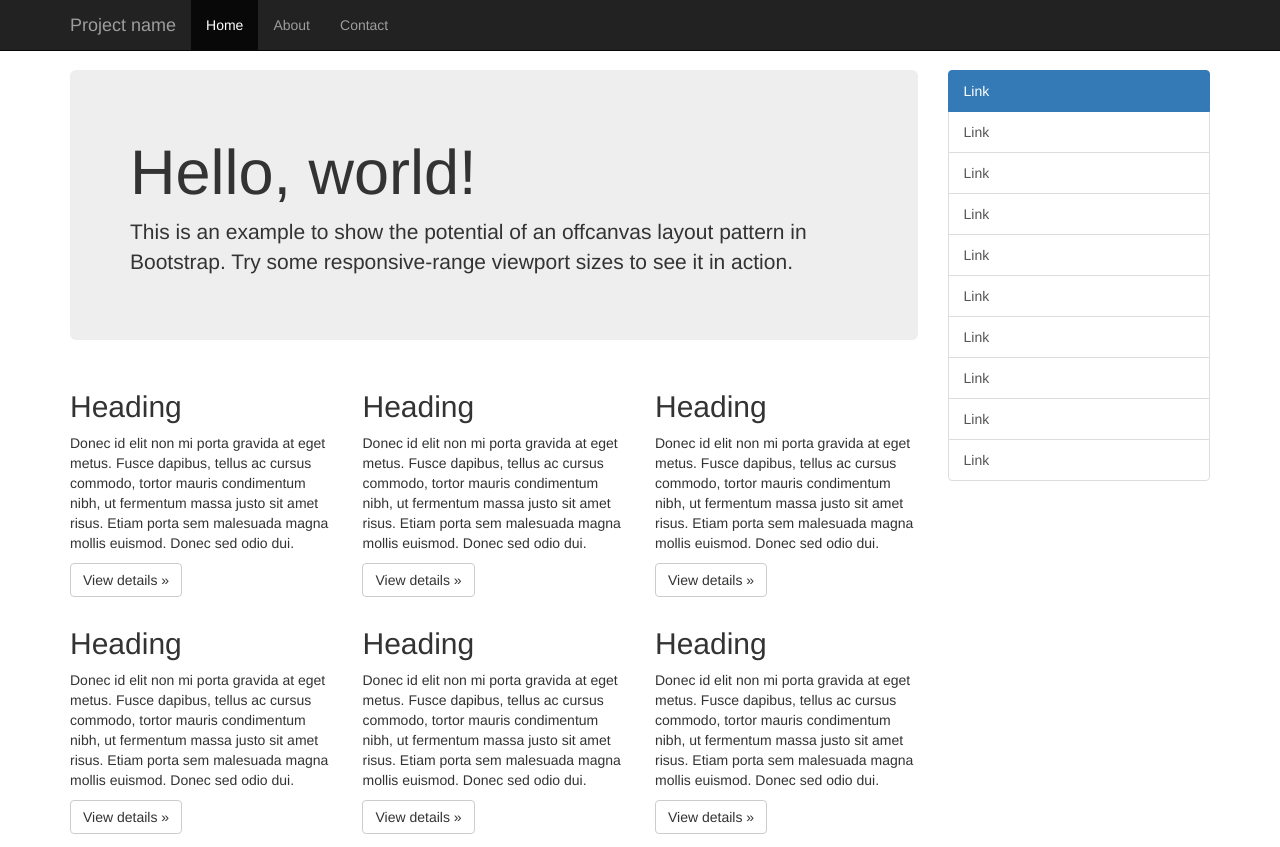
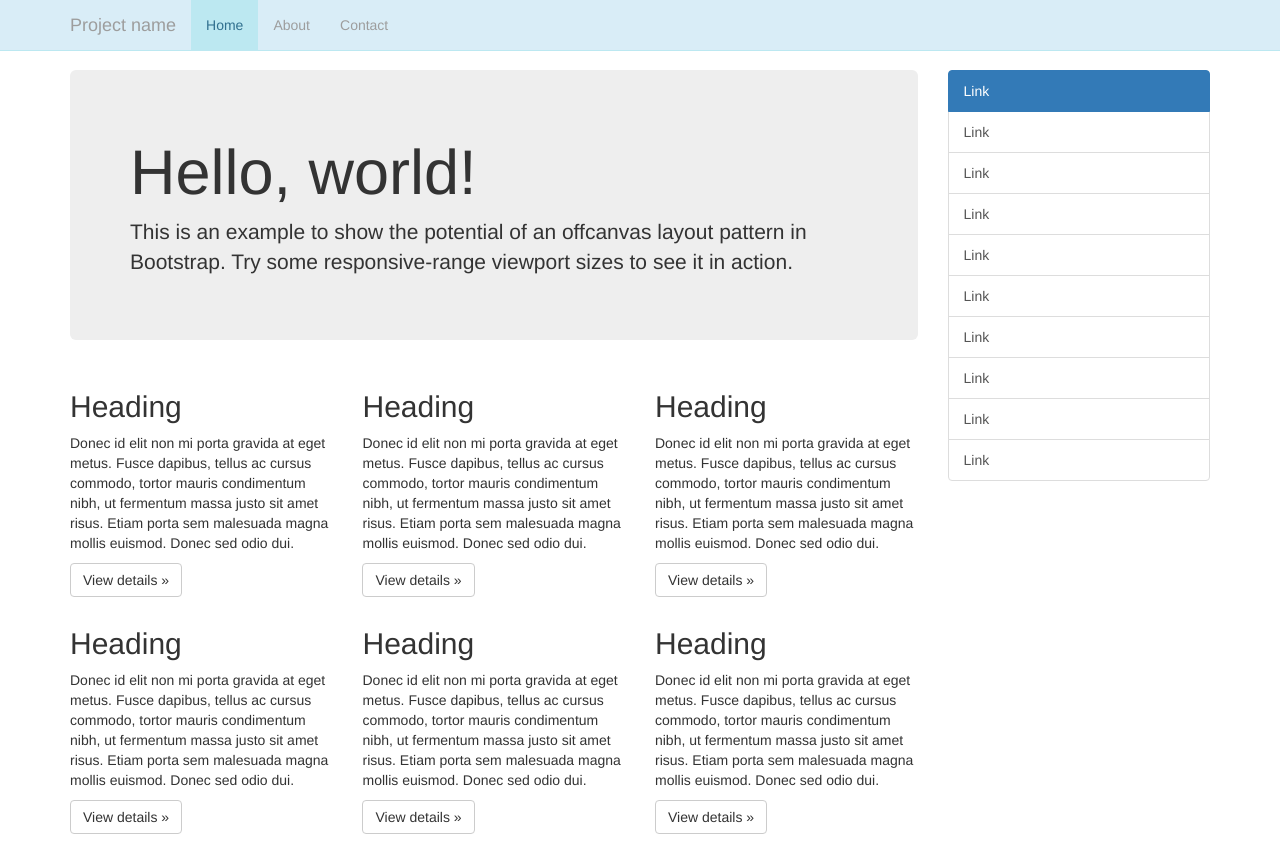
Before and after one commit to robkorv/mijn-project, a website: page index.html in a window 1280 px wide. Shown: the top 847 px of the page. Drawn offline with nearby package versions, Linux system fonts and the light colour scheme.

Commit message:
bootstrap style overuled met blauwe kleuren

```diff
--- a/offcanvas.css
+++ b/offcanvas.css
@@ -11,6 +11,28 @@ body {
 }
 footer {
   padding: 30px 0;
+}
+
+/*
+* Blauw menu
+*/
+.navbar-inverse {
+  background-color: #d9edf7;
+  border-color: #bce8f1;
+  color: #31708f
+}
+
+.navbar-inverse .navbar-nav > .active > a,
+.navbar-inverse .navbar-nav > .active > a:hover,
+.navbar-inverse .navbar-nav > .active > a:focus {
+  background-color: #bce8f1;
+  border-color: #d9edf7;
+  color: #31708f
+}
+
+.navbar-inverse .navbar-nav > li > a:hover,
+.navbar-inverse .navbar-nav > li > a:focus {
+  color: #31708f
 }
 
 /*
```
